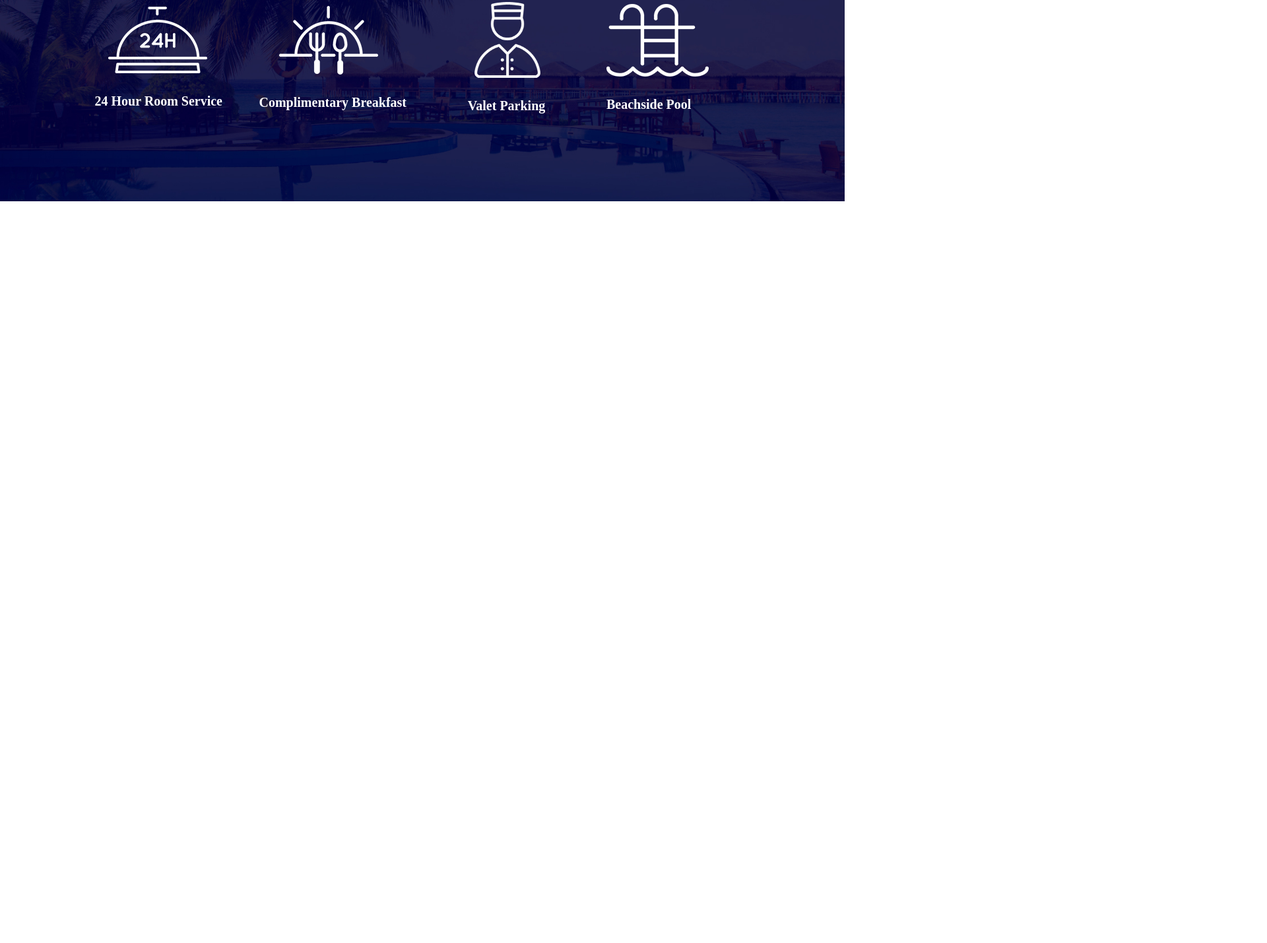
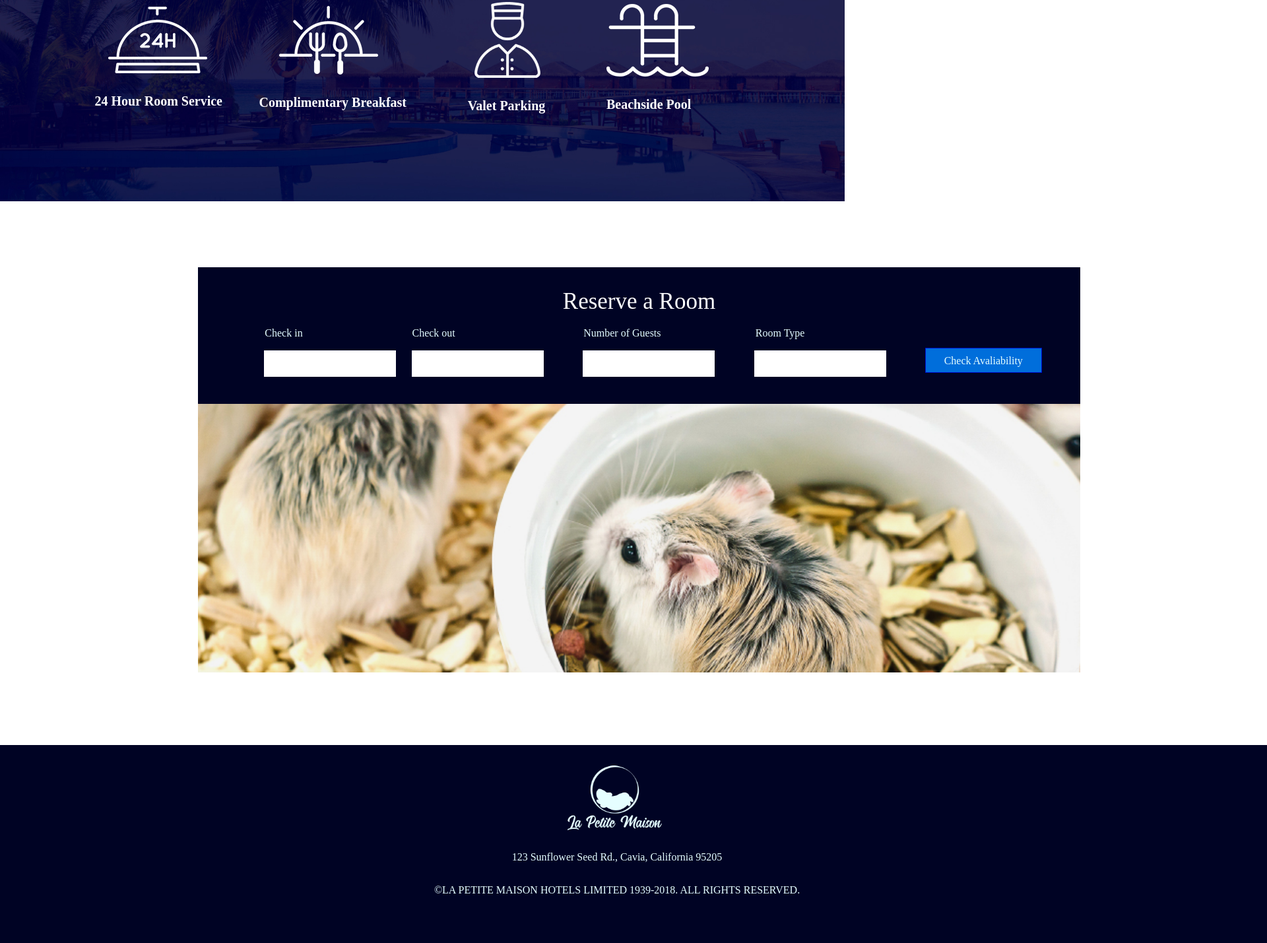
Before and after one commit to NotWhoops/VanHornC2, a plain HTML site: page index.html in a window 1280 px wide. Shown: the part 3801-5230 px from the top of the page at 66% size, 1920 px wide, since content can reach past the window. Before the commit the page ends 4106 px from the top, so only its background shows below. Drawn offline with nearby package versions, Linux system fonts and the light colour scheme.

Commit message:
final changes

```diff
--- a/index.html
+++ b/index.html
@@ -37,7 +37,7 @@
             </button>
             <div class="collapse navbar-collapse" id="navbarSupportedContent">
             </div>
-            <img class="imageCenter" src="./assets/Logo.png" alt="hotel logo">
+            <img class="imageCenter .d-sm-none .d-md-block .d-md-none .d-lg-block" src="./assets/Logo.png" alt="hotel logo">
             <a class="navbar-brand text-white px-4 text-fix textSize4" href="#">Amenities</a>
             <button class="navbar-toggler" type="button" data-bs-toggle="collapse"
                 data-bs-target="#navbarSupportedContent" aria-controls="navbarSupportedContent" aria-expanded="false"
@@ -74,7 +74,7 @@
         <div class="row">
             <div class="homeText">
                 <div class="col">
-                    <img class="homeImage" src="./assets/hamsterhomejpg.jpg" alt="hamster in a chair">
+                    <img class="homeImage .d-sm-none .d-md-block .d-md-none .d-lg-block" src="./assets/hamsterhomejpg.jpg" alt="hamster in a chair">
                 </div>
                 <div class="col">
                     <header class="homeText2 homeAlign homeWidth2">Welcome to a hamster's paradise</header>
@@ -86,10 +86,10 @@
                             the rich accommodations along with our unmatched luxury. Discover the satisfaction of
                             indulging in our quality rooms, and thank you for choosing La Petite Maison.</p>
                         <div class="col">
-                            <img class="space1 space2" src="./assets/awardfinest.png" alt="fines quality award">
-                            <img class="space1 space3" src="./assets/awardsatisfaction.png"
+                            <img class="space1 space2 .d-sm-none .d-md-block .d-md-none .d-lg-block" src="./assets/awardfinest.png" alt="fines quality award">
+                            <img class="space1 space3 .d-sm-none .d-md-block .d-md-none .d-lg-block" src="./assets/awardsatisfaction.png"
                                 alt="satisfaction guaranteed certification">
-                            <img class="space1 space4" src="./assets/awardgenuine.png" alt="genuine award">
+                            <img class="space1 space4 .d-sm-none .d-md-block .d-md-none .d-lg-block" src="./assets/awardgenuine.png" alt="genuine award">
                         </div>
                     </div>
                 </div>
@@ -104,7 +104,7 @@
         </div>
         <div class="row content1">
             <div class="card card1" style="width: 18rem;">
-                <img src="./assets/room1.jpg" class="card-img-top cardImg1" alt="Queen Room">
+                <img src="./assets/room1.jpg" class="card-img-top cardImg1 .d-sm-none .d-md-block .d-md-none .d-lg-block" alt="Queen Room">
                 <div class="card-body">
                     <h5 class="card-title">Queen Room</h5>
                     <h6>850 SQ FT room with city view</h6>
@@ -114,7 +114,7 @@
                 </div>
             </div>
             <div class="card card1" style="width: 18rem;">
-                <img src="./assets/room2.jpg" class="card-img-top cardImg2" alt="King Room">
+                <img src="./assets/room2.jpg" class="card-img-top cardImg2 ..d-sm-none .d-md-block .d-md-none .d-lg-block" alt="King Room">
                 <div class="card-body">
                     <h5 class="card-title">King Room</h5>
                     <h6>950 SQ FT room with beach view</h6>
@@ -124,7 +124,7 @@
                 </div>
             </div>
             <div class="card card1" style="width: 18rem;">
-                <img src="./assets/room3.jpg" class="card-img-top cardImg3" alt="Beach Side Suite">
+                <img src="./assets/room3.jpg" class="card-img-top cardImg3 .d-sm-none .d-md-block .d-md-none .d-lg-block" alt="Beach Side Suite">
                 <div class="card-body">
                     <h5 class="card-title">Beach Side Suite</h5>
                     <h6>1500 SQ FT Suite with beach view</h6>
@@ -144,7 +144,7 @@
         </div>
         <div class="row">
             <div class="col d-flex justify-content-end">
-                <img class="packageImgSize" src="./assets/hamsterwedding.jpg" alt="hamster wedding">
+                <img class="packageImgSize .d-sm-none .d-md-block .d-md-none .d-lg-block" src="./assets/hamsterwedding.jpg" alt="hamster wedding">
             </div>
             <div class="col paddingTop2">
                 <header class="packageText">Beach Wedding package</header>
@@ -168,12 +168,12 @@
                 </div>
             </div>
             <div class="col">
-                <img class="packageImgSize" src="./assets/hamsterspring.jpg" alt="hamster spring">
+                <img class="packageImgSize .d-sm-none .d-md-block .d-md-none .d-lg-block" src="./assets/hamsterspring.jpg" alt="hamster spring">
             </div>
         </div>
         <div class="row">
             <div class="col d-flex justify-content-end">
-                <img class="packageImgSize" src="./assets/hamstercheese.jpg" alt="hamster cheese">
+                <img class="packageImgSize .d-sm-none .d-md-block .d-md-none .d-lg-block" src="./assets/hamstercheese.jpg" alt="hamster cheese">
             </div>
             <div class="col paddingTop2">
                 <header class="packageText">Cheese and Seed Tour Package</header>
@@ -193,34 +193,66 @@
                     <p class="textColor2">Here at La Petite Maison, we invite you to enjoy our services in hopes that
                         you have the most relaxing stay we can provide.</p>
                 </div>
-                <div class="row textcolor3 amenitiesArea d-flex align-items-center">
+                <div class="row textColor3 amenitiesArea d-flex align-items-center">
                     <div class="col amenitiesEnd">
                         <div>
-                            <img class="serviceSize" src="./assets/24hour.png" alt="24 hour room service">
+                            <img class="serviceSize .d-sm-none .d-md-block .d-md-none .d-lg-block" src="./assets/24hour.png" alt="24 hour room service">
                             <p class="amenitiesSpace2">24 Hour Room Service</p>
                         </div>
                     </div>
                     <div class="col amenitiesEnd">
                         <div>
-                            <img class="breakfastSize" src="./assets/breakfast.png" alt="complimentary breakfast">
+                            <img class="breakfastSize .d-sm-none .d-md-block .d-md-none .d-lg-block" src="./assets/breakfast.png" alt="complimentary breakfast">
                             <p class="amenitiesSpace2">Complimentary Breakfast</p>
                         </div>
                     </div>
                     <div class="col amenitiesSpace">
                         <div>
-                            <img class="valetSize" src="./assets/valet.png" alt="valet parking">
+                            <img class="valetSize .d-sm-none .d-md-block .d-md-none .d-lg-block" src="./assets/valet.png" alt="valet parking">
                             <p class="amenitiesSpace2">Valet Parking</p>
                         </div>
                     </div>
                     <div class="col">
                         <div>
-                            <img class="poolSize" src="./assets/pool.png" alt="beachside pool">
+                            <img class="poolSize .d-sm-none .d-md-block .d-md-none .d-lg-block" src="./assets/pool.png" alt="beachside pool">
                             <p class="amenitiesSpace2">Beachside Pool</p>
                         </div>
                     </div>
                 </div>
             </div>
         </div>
+    </div>
+    <div class="reserveImage">
+        <div class="textColor4 reserveBox">
+            <p>Reserve a Room</p>
+            <div class="row textColor5">
+                <div class="col">
+                    <p class="textAlign1">Check in</p>
+                    <p class="reserveBox2"></p>
+                </div>
+                <div class="col">
+                    <p class="textAlign2">Check out</p>
+                    <p class="reserveBox3"></p>
+                </div>
+                <div class="col">
+                    <p class="textAlign3">Number of Guests</p>
+                    <p class="reserveBox4"></p>
+                </div>
+                <div class="col">
+                    <p class="textAlign4">Room Type</p>
+                    <p class="reserveBox5"></p>
+                </div>
+                <div class="col">
+                    <p class="textColor7">Check Avaliability</p>
+                </div>
+            </div>
+        </div>
+    </div>
+    <div class="NavBG2">
+        <img class=".d-sm-none .d-md-block .d-md-none .d-lg-block logoCenter1" src="./assets/Logo.png" alt="hotel logo">
+        <p class="textColor6">123 Sunflower Seed Rd., Cavia, California 95205</p>
+        <p class="textColor6">©LA PETITE MAISON HOTELS LIMITED 1939-2018. ALL RIGHTS RESERVED.</p>
+    </div>
 
 
 
@@ -244,11 +276,9 @@
 
 
 
-
-
-        <script src="https://cdn.jsdelivr.net/npm/bootstrap@5.3.8/dist/js/bootstrap.bundle.min.js"
-            integrity="sha384-FKyoEForCGlyvwx9Hj09JcYn3nv7wiPVlz7YYwJrWVcXK/BmnVDxM+D2scQbITxI"
-            crossorigin="anonymous"></script>
+    <script src="https://cdn.jsdelivr.net/npm/bootstrap@5.3.8/dist/js/bootstrap.bundle.min.js"
+        integrity="sha384-FKyoEForCGlyvwx9Hj09JcYn3nv7wiPVlz7YYwJrWVcXK/BmnVDxM+D2scQbITxI"
+        crossorigin="anonymous"></script>
 </body>
 
 </html>
--- a/styles/styles.css
+++ b/styles/styles.css
@@ -253,7 +253,7 @@
     text-align: center;
 }
 
-.textcolor3 {
+.textColor3 {
     font: normal normal bold 20px/25px Source Sans Pro;
     color: #FFFFFF;
 }
@@ -298,3 +298,93 @@
 .amenitiesSpace2 {
     margin-top: 30px;
 }
+
+.reserveImage {
+    background-image: url(../assets/hamsterreserve.jpg);
+    background-repeat: no-repeat;
+    background-size: cover;
+    width: 1337px;
+    height: 614px;
+    margin-left: 300px;
+    margin-top: 100px;
+}
+.textColor4 {
+    font: normal normal normal 35px/44px Dosis;
+    color: #FFFFFF;
+    text-align: center;
+    padding-top: 30px;
+}
+
+.reserveBox {
+        background: #000324;
+        width: 1337px;
+        height: 207px;
+}
+
+.textColor5 {
+    font: normal normal normal 16px/20px Source Sans Pro;
+    color: #E5FEFF;
+}
+
+.reserveBox2 {
+    margin-left: 100px;
+    width: 200px;
+    border: 20px solid #FFFFFF;
+}
+
+.reserveBox3 {
+    width: 200px;
+    border: 20px solid #FFFFFF;
+}
+
+.reserveBox4 {
+    width: 200px;
+    border: 20px solid #FFFFFF;
+}
+.reserveBox5 {
+    width: 200px;
+    border: 20px solid #FFFFFF;
+}
+
+.NavBG2 {
+    background-color: #000324;
+    margin-top: 110px;
+    padding-left: 200px;
+    width: 1920px;
+    height: 300px;
+}
+
+.logoCenter1 {
+    margin-top: 30px;
+    margin-left: 660px;
+}
+
+.textColor6 {
+    text-align: center;
+    margin-top: 30px;
+    margin-right: 250px;
+    font: normal normal normal 16px/20px Source Sans Pro;
+    color: #E5FEFF;
+}
+
+.textColor7 {
+    margin-top: 32px;
+    padding-top: 9px;
+    width: 177px;
+    height: 38px;
+    background: #006EDB 0% 0% no-repeat padding-box;
+    border: 1px solid #000DC7;
+}
+
+.textAlign1 {
+    margin-right: 40px;
+}
+.textAlign2 {
+    margin-right: 169px;
+}
+.textAlign3 {
+    margin-right: 116px;
+}
+.textAlign4 {
+    margin-right: 156px;
+}
```
